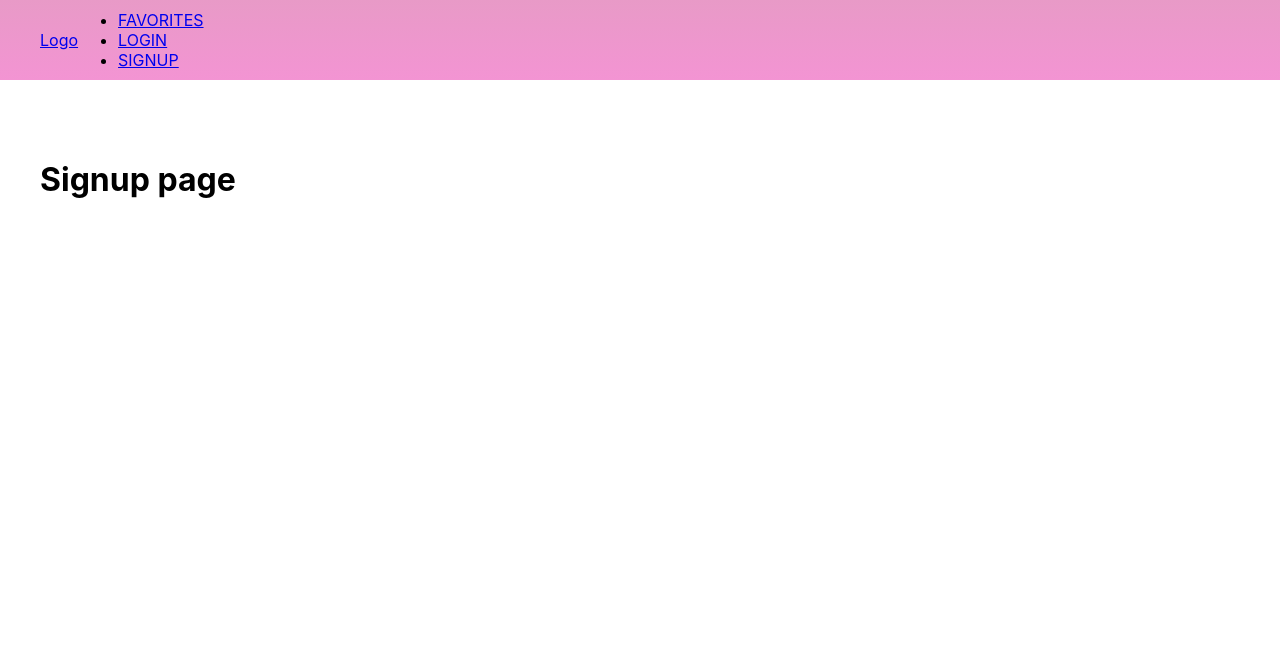
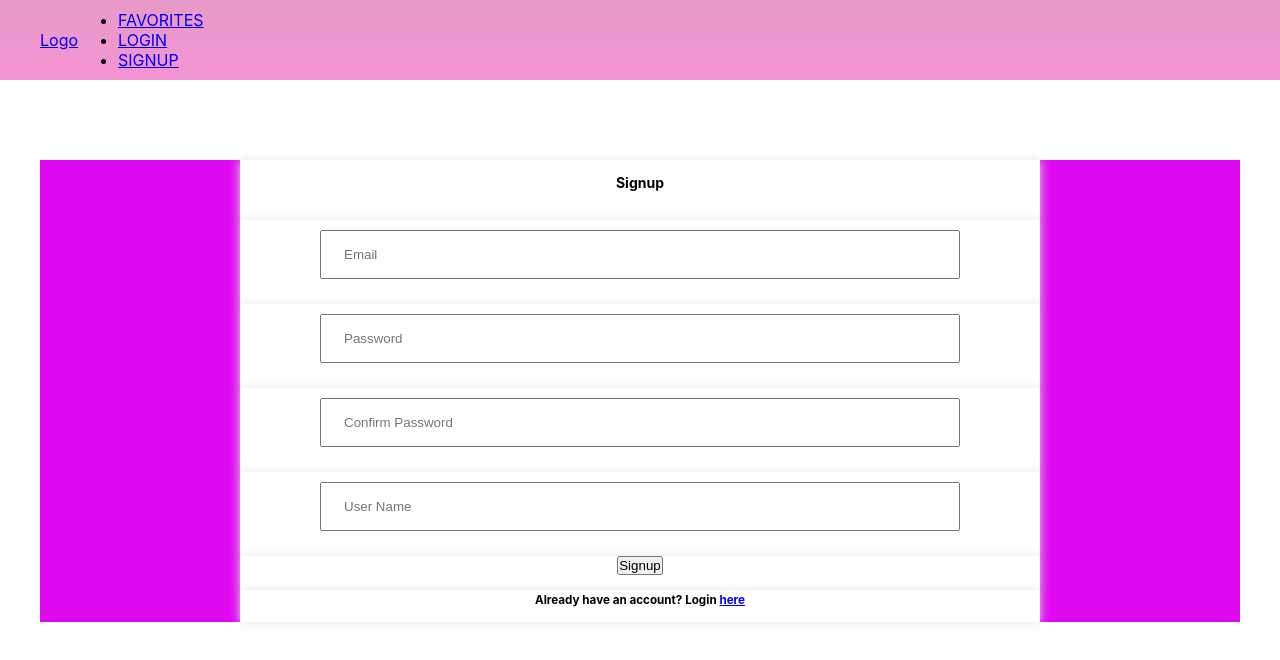
Before and after one commit to JuBert/rickandmorty-frontend, a React (Create React App) app: page /signup in a window 1280 px wide. Shown: the top 660 px of the page. Built offline with nearby package versions, Linux system fonts and the light colour scheme.

Commit message:
Redux set up, actions, reducers

```diff
--- a/package.json
+++ b/package.json
@@ -7,10 +7,15 @@
     "@testing-library/react": "^11.2.5",
     "@testing-library/user-event": "^12.6.3",
     "axios": "^0.21.1",
+    "cors": "^2.8.5",
+    "jwt-decode": "^3.1.2",
     "react": "^17.0.1",
     "react-dom": "^17.0.1",
+    "react-redux": "^7.2.2",
     "react-router-dom": "^5.2.0",
     "react-scripts": "4.0.2",
+    "redux": "^4.0.5",
+    "redux-thunk": "^2.3.0",
     "web-vitals": "^1.1.0"
   },
   "scripts": {
--- a/src/App.js
+++ b/src/App.js
@@ -1,31 +1,51 @@
 import './App.css';
-import { BrowserRouter as Router, Switch, Route } from 'react-router-dom';
+import { Router } from 'react-router';
+import { Switch, Route } from 'react-router-dom';
 import history from './history';
-
+import jwtDecode from 'jwt-decode';
+import axios from 'axios';
 // PAGES
 import home from './pages/home';
 import login from './pages/login';
 import signup from './pages/signup';
 import favorites from './pages/favorites';
-
+// REDUX
+import { Provider } from 'react-redux';
+import store from './redux/store';
+import { SET_AUTHENTICATED } from './redux/types';
+import { logoutUser, getCharacters } from './redux/actions/userAction';
 // COMPONENTS
 import Navbar from './components/Navbar';
+import AuthRoute from './components/AuthRoute';
+
+const token = localStorage.FBIdToken;
+if (token) {
+  const decodedToken = jwtDecode(token);
+  if (decodedToken.exp * 1000 < Date.now()) {
+    store.dispatch(logoutUser());
+    window.location.href = '/login';
+  } else {
+    store.dispatch({ type: SET_AUTHENTICATED });
+    axios.defaults.headers.common['Authorization'] = token;
+    store.dispatch(getCharacters());
+  }
+}
 
 function App() {
   return (
-    <div className="App">
+    <Provider store={store}>
       <Router history={history}>
         <Navbar />
         <div className="container">
           <Switch>
             <Route exact path="/" component={home} />
-            <Route exact path="/login" component={login} />
-            <Route exact path="/signup" component={signup} />
             <Route exact path="/favorites" component={favorites} />
+            <AuthRoute exact path="/login" component={login} />
+            <AuthRoute exact path="/signup" component={signup} />
           </Switch>
         </div>
       </Router>
-    </div>
+    </Provider>
   );
 }
 
--- /dev/null
+++ b/src/components/AuthRoute.js
@@ -0,0 +1,17 @@
+import React from 'react';
+import { Route, Redirect } from 'react-router-dom';
+import { useSelector } from 'react-redux';
+
+const AuthRoute = ({ component: Component, authenticated, ...rest }) => {
+  const user = useSelector((state) => state.user);
+  return (
+    <Route
+      {...rest}
+      render={(props) =>
+        authenticated === true ? <Redirect to="/" /> : <Component {...props} />
+      }
+    />
+  );
+};
+
+export default AuthRoute;
--- a/src/pages/login.js
+++ b/src/pages/login.js
@@ -1,42 +1,28 @@
 import React, { useState } from 'react';
 import '../App.css';
-import axios from 'axios';
 import history from '../history';
 import { Link } from 'react-router-dom';
-import PropTypes from 'prop-types';
+// REDUX
+import { useSelector, useDispatch } from 'react-redux';
+import { loginUser } from '../redux/actions/userAction';
 
 const Login = () => {
+  const user = useSelector((state) => state.user);
+  const dispatch = useDispatch();
+
   const [state, setState] = useState({
     email: '',
     password: '',
   });
-  const [loading, setLoading] = useState(false);
-  const [errors, setErrors] = useState({});
+  // const [errors, setErrors] = useState({});
 
   const handleSubmit = (event) => {
     event.preventDefault();
-    console.log('Submit');
-    setLoading(true);
     const userData = {
       email: state.email,
       password: state.password,
     };
-
-    axios
-      .post(
-        'https://europe-west1-mortyandrick-84fc9.cloudfunctions.net/api/login',
-        userData
-      )
-      .then((res) => {
-        console.log(res.data);
-        setLoading(false);
-        history.push('/');
-      })
-      .catch((err) => {
-        setErrors(err.response);
-        console.log(err.response);
-        setLoading(false);
-      });
+    dispatch(loginUser(userData, history));
   };
 
   const handleChange = (event) => {
@@ -93,6 +79,4 @@ const Login = () => {
   );
 };
 
-// login.PropTypes = {};
-
 export default Login;
--- a/src/pages/signup.js
+++ b/src/pages/signup.js
@@ -1,11 +1,114 @@
-import React from 'react';
+import React, { useState } from 'react';
+import '../App.css';
+import history from '../history';
+import { Link } from 'react-router-dom';
+import PropTypes from 'prop-types';
+//REDUX
+import { useSelector, useDispatch } from 'react-redux';
+import { signupUser } from '../redux/actions/userAction';
 
-const signup = () => {
+const Login = () => {
+  const user = useSelector((state) => state.user);
+  const dispatch = useDispatch();
+
+  const [state, setState] = useState({
+    email: '',
+    password: '',
+    confirmPassword: '',
+    handle: '',
+  });
+  const [loading, setLoading] = useState(false);
+  const [errors, setErrors] = useState({});
+
+  const handleSubmit = (event) => {
+    event.preventDefault();
+    // console.log('Submit');
+    setLoading(true);
+    const newUserData = {
+      email: state.email,
+      password: state.password,
+      confirmPassword: state.confirmPassword,
+      handle: state.handle,
+    };
+    dispatch(signupUser(newUserData, history));
+  };
+
+  const handleChange = (event) => {
+    const value = event.target.value;
+    setState({
+      ...state,
+      [event.target.name]: value,
+    });
+    // errors
+    //   ? event.target.setCustomValidity(errors.event.target.name)
+    //   : event.target.setCustomValidity('');
+  };
+
   return (
-    <div>
-      <h1>Signup page</h1>
+    <div className="login-container">
+      <div className="login-item">
+        <p>Signup</p>
+      </div>
+      <form noValidate onSubmit={handleSubmit} className="login-form">
+        <div className="login-item">
+          <input
+            id="email"
+            name="email"
+            type="email"
+            placeholder="Email"
+            className="login-input"
+            value={state.email}
+            onChange={handleChange}
+          ></input>
+        </div>
+        <div className="login-item">
+          <input
+            id="password"
+            name="password"
+            type="password"
+            placeholder="Password"
+            className="login-input"
+            value={state.password}
+            onChange={handleChange}
+          ></input>
+        </div>
+        <div className="login-item">
+          <input
+            id="confirmPassword"
+            name="confirmPassword"
+            type="password"
+            placeholder="Confirm Password"
+            className="login-input"
+            value={state.confirmPassword}
+            onChange={handleChange}
+          ></input>
+        </div>
+        <div className="login-item">
+          <input
+            id="handle"
+            name="handle"
+            type="text"
+            placeholder="User Name"
+            className="login-input"
+            value={state.handle}
+            onChange={handleChange}
+          ></input>
+        </div>
+        <div className="login-item">
+          <button type="submit" className="login-button">
+            Signup
+          </button>
+        </div>
+        <div className="login-item">
+          <small>
+            Already have an account? Login <Link to="/login">here</Link>
+          </small>
+        </div>
+      </form>
     </div>
   );
 };
 
-export default signup;
+// login.PropTypes = {};
+
+export default Login;
--- /dev/null
+++ b/src/redux/actions/userAction.js
@@ -0,0 +1,66 @@
+import {
+  SET_CHARACTERS,
+  SET_ERRORS,
+  CLEAR_ERRORS,
+  LOADING_UI,
+  SET_UNAUTHENTICATED,
+} from '../types';
+import axios from 'axios';
+
+export const loginUser = (userData, history) => (dispatch) => {
+  //   dispatch({ type: LOADING_UI });
+  axios
+    .post('/login', userData)
+    .then((res) => {
+      const FBIdToken = `Bearer ${res.data.token}`;
+      localStorage.setItem('FBIdToken', FBIdToken);
+      axios.defaults.headers.common['Authorization'] = FBIdToken;
+      dispatch(getCharacters());
+      dispatch({ type: CLEAR_ERRORS });
+      history.push('/');
+    })
+    .catch((err) => {
+      dispatch({
+        type: SET_ERRORS,
+        payload: err.response.data,
+      });
+    });
+};
+
+export const getCharacters = () => (dispatch) => {
+  axios
+    .get('/characters')
+    .then((res) => {
+      dispatch({
+        type: SET_CHARACTERS,
+        payload: res.data,
+      });
+    })
+    .catch((err) => console.log(err));
+};
+
+export const signupUser = (newUserData, history) => (dispatch) => {
+  //   dispatch({ type: LOADING_UI });
+  axios
+    .post('/signup', newUserData)
+    .then((res) => {
+      const FBIdToken = `Bearer ${res.data.token}`;
+      localStorage.setItem('FBIdToken', FBIdToken);
+      axios.defaults.headers.common['Authorization'] = FBIdToken;
+      dispatch(getCharacters());
+      dispatch({ type: CLEAR_ERRORS });
+      history.push('/');
+    })
+    .catch((err) => {
+      dispatch({
+        type: SET_ERRORS,
+        payload: err.response.data,
+      });
+    });
+};
+
+export const logoutUser = () => (dispatch) => {
+  localStorage.removeItem('FBIdToken');
+  delete axios.defaults.headers.common['Authorization'];
+  dispatch({ type: SET_UNAUTHENTICATED });
+};
--- /dev/null
+++ b/src/redux/reducers/uiReducer.js
@@ -0,0 +1,30 @@
+import { SET_ERRORS, CLEAR_ERRORS, LOADING_UI } from '../types';
+
+const initialState = {
+  loading: false,
+  errors: null,
+};
+
+export default function (state = initialState, action) {
+  switch (action.type) {
+    case SET_ERRORS:
+      return {
+        ...state,
+        loading: false,
+        errors: action.payload,
+      };
+    case CLEAR_ERRORS:
+      return {
+        ...state,
+        loading: false,
+        errors: null,
+      };
+    case LOADING_UI:
+      return {
+        ...state,
+        loading: true,
+      };
+    default:
+      return state;
+  }
+}
--- /dev/null
+++ b/src/redux/reducers/userReducer.js
@@ -0,0 +1,29 @@
+import {
+  SET_CHARACTERS,
+  SET_AUTHENTICATED,
+  SET_UNAUTHENTICATED,
+} from '../types';
+
+const initialState = {
+  authenticated: false,
+  credentials: {},
+};
+
+export default function (state = initialState, action) {
+  switch (action.type) {
+    case SET_AUTHENTICATED:
+      return {
+        ...state,
+        authenticated: true,
+      };
+    case SET_UNAUTHENTICATED:
+      return initialState;
+    case SET_CHARACTERS:
+      return {
+        authenticated: true,
+        ...action.payload,
+      };
+    default:
+      return state;
+  }
+}
--- /dev/null
+++ b/src/redux/store.js
@@ -0,0 +1,33 @@
+import { createStore, combineReducers, applyMiddleware, compose } from 'redux';
+import thunk from 'redux-thunk';
+
+import userReducer from './reducers/userReducer';
+import dataReducer from './reducers/dataReducer';
+import uiReducer from './reducers/uiReducer';
+
+const initalState = {};
+
+const middelware = [thunk];
+
+const reducers = combineReducers({
+  user: userReducer,
+  data: dataReducer,
+  UI: uiReducer,
+});
+
+const store = createStore(
+  reducers,
+  initalState,
+  compose(
+    applyMiddleware(...middelware),
+    window.__REDUX_DEVTOOLS_EXTENSION__ && window.__REDUX_DEVTOOLS_EXTENSION__()
+  )
+);
+
+// const store = createStore(
+//   reducers,
+//   initalState,
+//   compose(applyMiddleware(...middelware))
+// );
+
+export default store;
--- /dev/null
+++ b/src/redux/types.js
@@ -0,0 +1,10 @@
+// User reducer types
+export const SET_AUTHENTICATED = 'SET_AUTHENTICATED';
+export const SET_UNAUTHENTICATED = 'SET_UNAUTHENTICATED';
+export const SET_CHARACTERS = 'SET_CHARACTERS';
+// UI reducer types
+export const SET_ERRORS = 'SET_ERRORS';
+export const LOADING_ERRORS = 'LOADING_ERRORS';
+export const CLEAR_ERRORS = 'CLEAR_ERRORS';
+// Data reducer types
+export const LOADING_UI = 'LOADING_UI';
```
Also changed, not shown: src/redux/actions/dataAction.js (added), src/redux/reducers/dataReducer.js (added), 1 other file (tests, documents, lock files or other folders).
